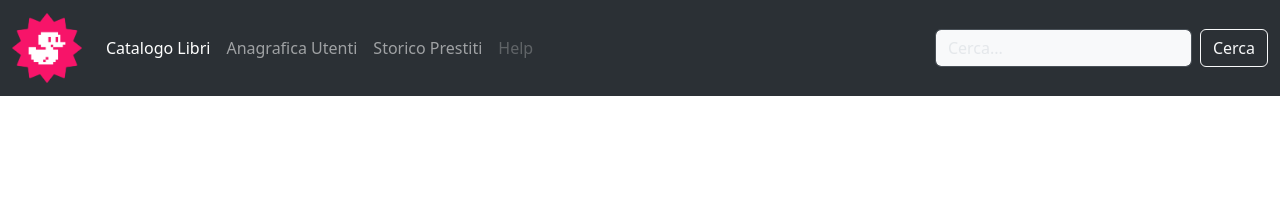
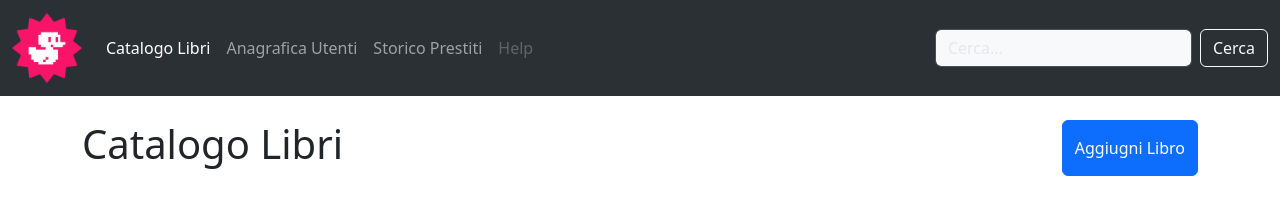
Before and after one commit to GemelliAngelo/html-css-bootstrap-dashboard, a plain HTML site: page index.html in a window 1280 px wide. Drawn offline with nearby package versions, Linux system fonts and the light colour scheme.

Commit message:
add d-flex

```diff
--- a/index.html
+++ b/index.html
@@ -67,6 +67,15 @@
         </div>
       </nav>
     </header>
+
+    <main>
+      <div class="container">
+        <div class="d-flex justify-content-between py-4">
+          <h1>Catalogo Libri</h1>
+          <button type="button" class="btn btn-primary">Aggiugni Libro</button>
+        </div>
+      </div>
+    </main>
     <!-- BOOTSTRAP JS -->
     <script
       src="https://cdn.jsdelivr.net/npm/bootstrap@5.3.3/dist/js/bootstrap.bundle.min.js"
```
